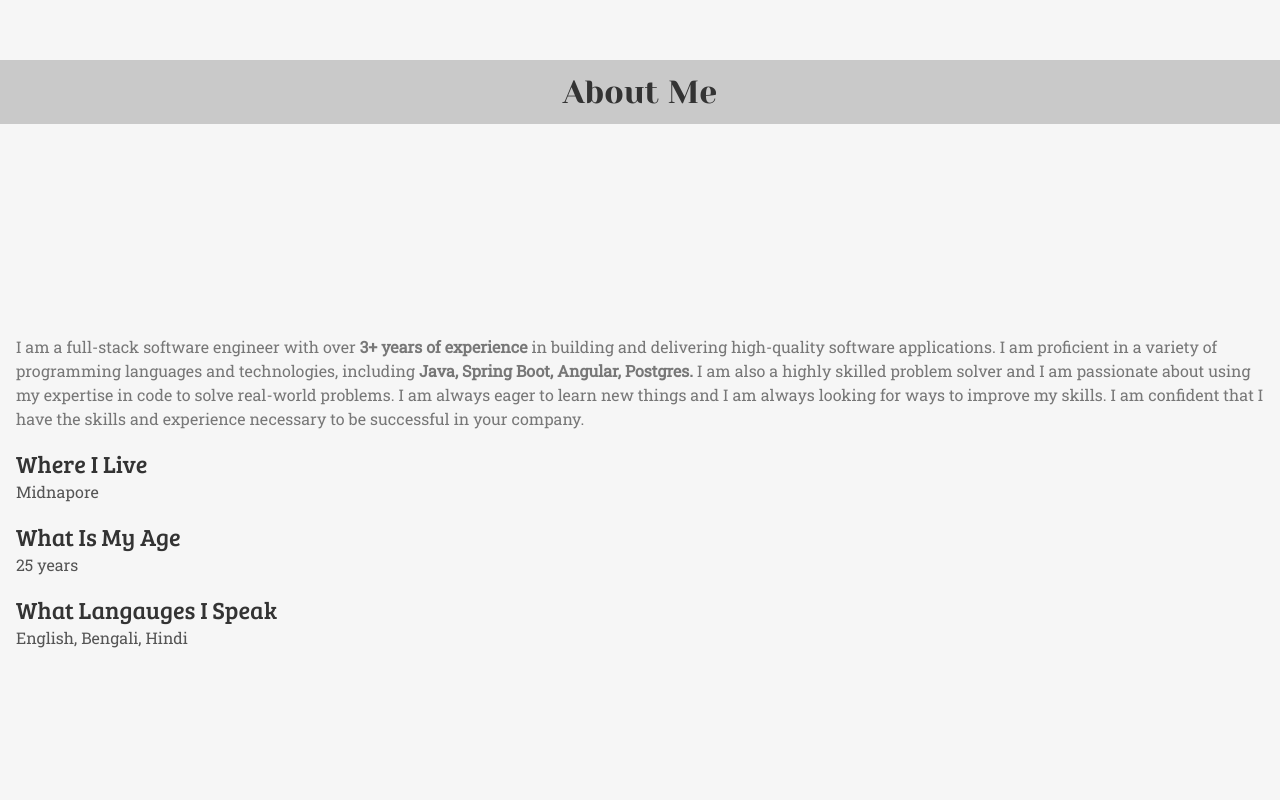
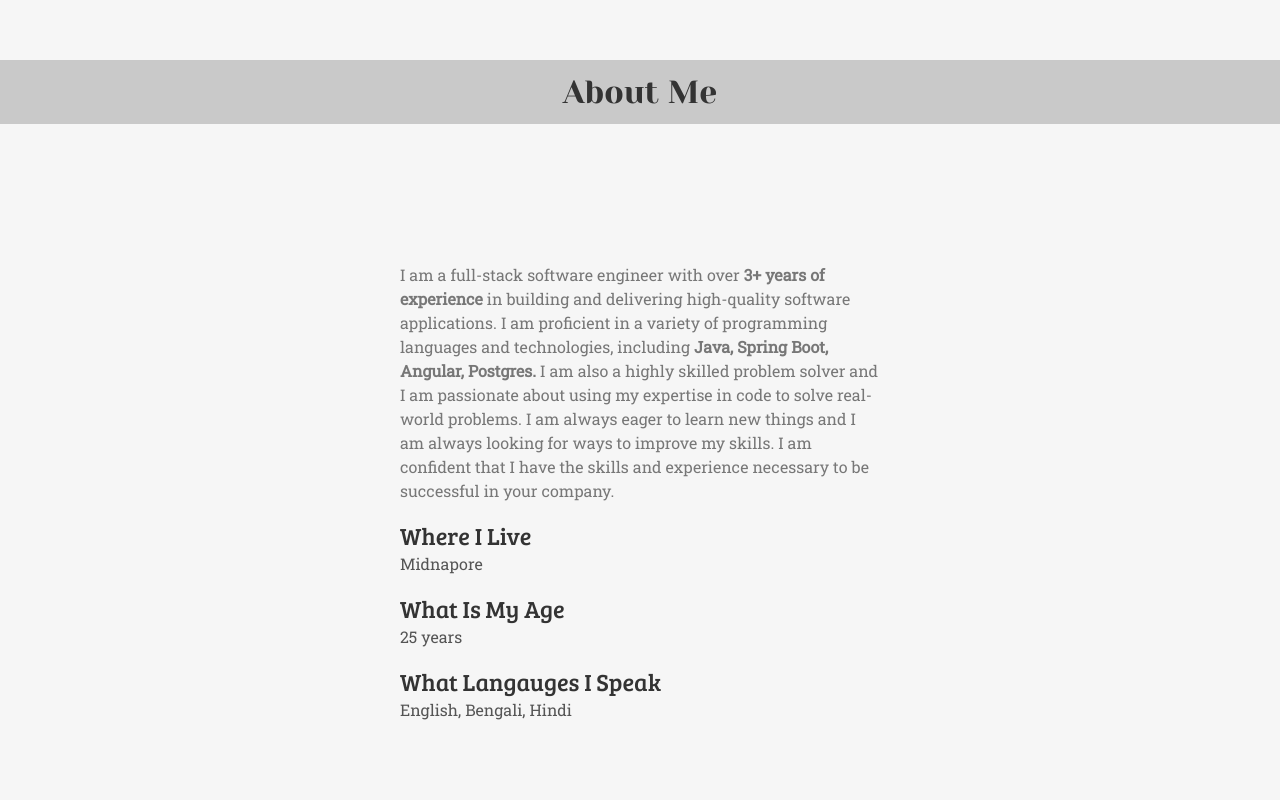
Before and after one commit to RitamChakraborty/RitamChakraborty.github.io, an Astro site: page / in a window 1280 px wide. Shown: the part 740-1540 px from the top of the page. Built offline with nearby package versions, Linux system fonts and the light colour scheme; Astro itself is replaced by a stand-in of ours.

Commit message:
Fix about me section

```diff
--- a/src/sections/AboutMe.astro
+++ b/src/sections/AboutMe.astro
@@ -11,7 +11,8 @@ const age = currentDate.getFullYear() - birthDate.getFullYear();
 <Header>
   <h2>About Me</h2>
 </Header>
-<section id="About-Me" class="has-header flow">
+<section id="About-Me" class="has-header">
+  <div class="container flow">
     <div>
         <p class="secondary">
           I am a full-stack software engineer with over
@@ -40,11 +41,12 @@ const age = currentDate.getFullYear() - birthDate.getFullYear();
             <p>English, Bengali, Hindi</p>
         </div>
       </div>
+  </div>
 </section>
 
 <style lang="scss">
     #About-Me {
         display: flex;
-        justify-content: center;
+        align-items: center;
     }
 </style>
```
Lines whose indentation alone changed are shown as unchanged.
